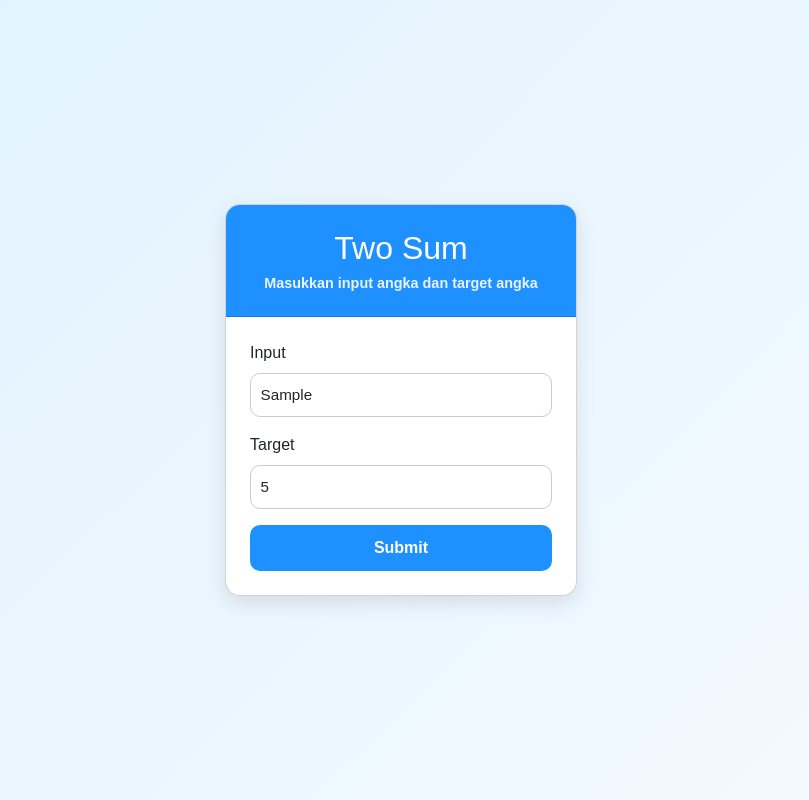
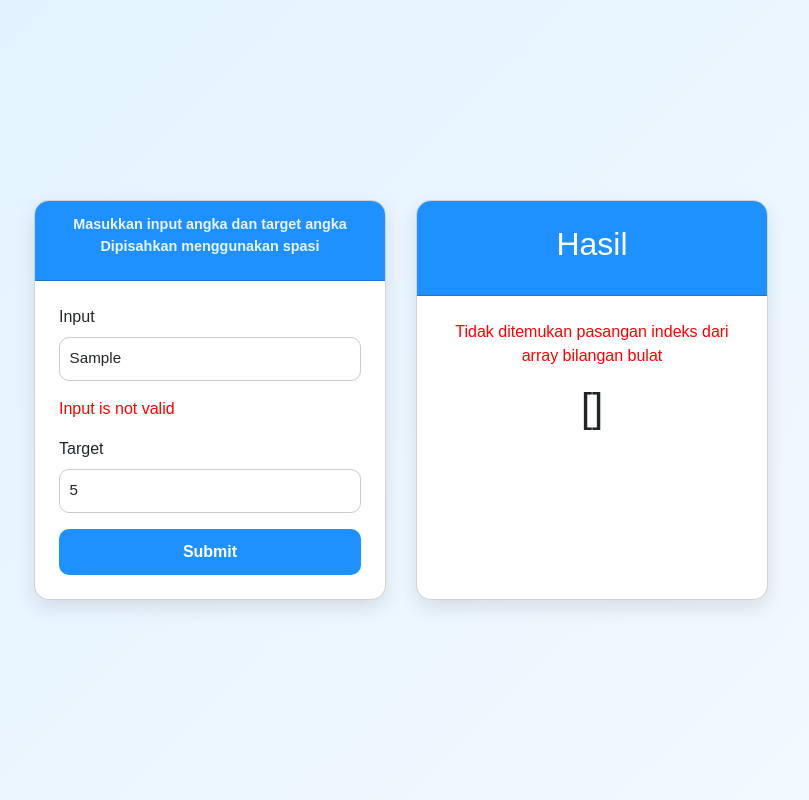
Before and after one commit to mfurqaann/test-sazanka, a React (Vite) app: page / in a window 1280 px wide. Both pictures are taken after typing "Sample", "5" into the empty fields and a click on the button "Submit". Shown: the whole page, without its empty margins (239-1048 px from the left). Built offline with nearby package versions, Linux system fonts and the light colour scheme.

Commit message:
feat(twosum): create logic in the component

```diff
--- a/src/App.css
+++ b/src/App.css
@@ -8,11 +8,14 @@ body {
   display: flex;
   justify-content: center;
   align-items: center;
+  flex-wrap: wrap;
+  gap: 30px;
   height: 100vh;
 }
 
 .card {
   width: 22rem;
+  height: 25rem;
   background: #fff;
   border-radius: 15px;
   box-shadow: 0 8px 20px rgba(0, 0, 0, 0.1);
@@ -86,3 +89,11 @@ body {
   transform: translateY(-2px);
   box-shadow: 0 6px 15px rgba(30, 144, 255, 0.3);
 }
+
+.error-text {
+  color: red;
+}
+
+.result-text {
+  font-weight: bold;
+}
--- a/src/App.jsx
+++ b/src/App.jsx
@@ -1,5 +1,6 @@
 import { useState } from "react";
 import "./App.css";
+import { getSumArray } from "./logic/twoSum";
 
 function App() {
   const [formData, setFormData] = useState({
@@ -7,14 +8,43 @@ function App() {
     target: "",
   });
 
+  const [didEdit, setDidEdit] = useState({
+    input: false,
+    target: false,
+  });
+
+  const [isSubmitted, setIsSubmitted] = useState(false);
+  const [result, setResult] = useState([]);
+  const [displayInput, setDisplayInput] = useState({
+    input: null,
+    target: null,
+  });
+
   function handleSubmit(e) {
     e.preventDefault();
-    console.log(formData.input, formData.target);
+    const inputToArray = formData.input.split(" ").map((item) => Number(item));
+    const inputResult = getSumArray(inputToArray, Number(formData.target));
+
+    setDisplayInput({ input: inputToArray, target: formData.target });
+    setResult(inputResult);
+    setIsSubmitted(true);
   }
 
   function handleChangeInput(identifier, value) {
     setFormData((prev) => ({ ...prev, [identifier]: value }));
+    setDidEdit((prev) => ({ ...prev, [identifier]: false }));
   }
+
+  function handleBlur(identifier) {
+    setDidEdit((prev) => ({ ...prev, [identifier]: true }));
+  }
+
+  const validInputRegex = /^[0-9 ]+$/;
+  const isInputNotValid =
+    didEdit.input && !validInputRegex.test(formData.input);
+
+  const isTargetNotValid =
+    didEdit.target && formData.target.trim().length === 0;
 
   return (
     <div className="container">
@@ -22,6 +52,7 @@ function App() {
         <div className="card-header">
           <h2>Two Sum</h2>
           <h3 className="subtitle">Masukkan input angka dan target angka</h3>
+          <h3 className="subtitle">Dipisahkan menggunakan spasi</h3>
         </div>
         <form className="card-body" onSubmit={handleSubmit}>
           <div className="mb-3">
@@ -33,10 +64,12 @@ function App() {
               className="form-control"
               value={formData.input}
               onChange={(e) => handleChangeInput("input", e.target.value)}
+              onBlur={() => handleBlur("input")}
               id="inputNumber"
               placeholder="Masukkan angka"
             />
           </div>
+          {isInputNotValid && <p className="error-text">Input is not valid</p>}
           <div className="mb-3">
             <label htmlFor="targetNumber" className="form-label">
               Target
@@ -45,14 +78,45 @@ function App() {
               type="number"
               value={formData.target}
               onChange={(e) => handleChangeInput("target", e.target.value)}
+              onBlur={() => handleBlur("target")}
               className="form-control"
               id="targetNumber"
               placeholder="Masukkan target"
             />
+            {isTargetNotValid && (
+              <p className="error-text">Target is required</p>
+            )}
           </div>
           <button className="btn btn-primary btn-submit">Submit</button>
         </form>
       </div>
+      {isSubmitted && (
+        <div className="card">
+          <div className="card-header">
+            <h2>Hasil</h2>
+            <h3 className="subtitle"></h3>
+          </div>
+          <div className="card-body">
+            {result.length > 0 ? (
+              <>
+                <div>Input: {JSON.stringify(displayInput.input)}</div>
+                <div className="mb-3">Target: {displayInput.target}</div>
+                <div className="mb-3">
+                  Pasangan indeks yang menghasilkan jumlah sesuai target yaitu{" "}
+                  <strong>{JSON.stringify(result)}</strong>
+                </div>
+              </>
+            ) : (
+              <>
+                <p className="text-center error-text">
+                  Tidak ditemukan pasangan indeks dari array bilangan bulat
+                </p>
+                <h1 className="text-center">{JSON.stringify(result)}</h1>
+              </>
+            )}
+          </div>
+        </div>
+      )}
     </div>
   );
 }
--- /dev/null
+++ b/src/logic/twoSum.js
@@ -0,0 +1,18 @@
+export function getSumArray(input, target) {
+    let result = [];
+
+    for (let i = 0; i < input.length; i++) {
+        for (let j = i + 1; j < input.length; j++) {
+            if (input[i] + input[j] === target) {
+                result.push([i, j]);
+            }
+        }
+    }
+
+    result.sort((a, b) => {
+        if (a[0] === b[0]) return a[1] - b[1];
+        return a[0] - b[0];
+    });
+
+    return result;
+}
```
